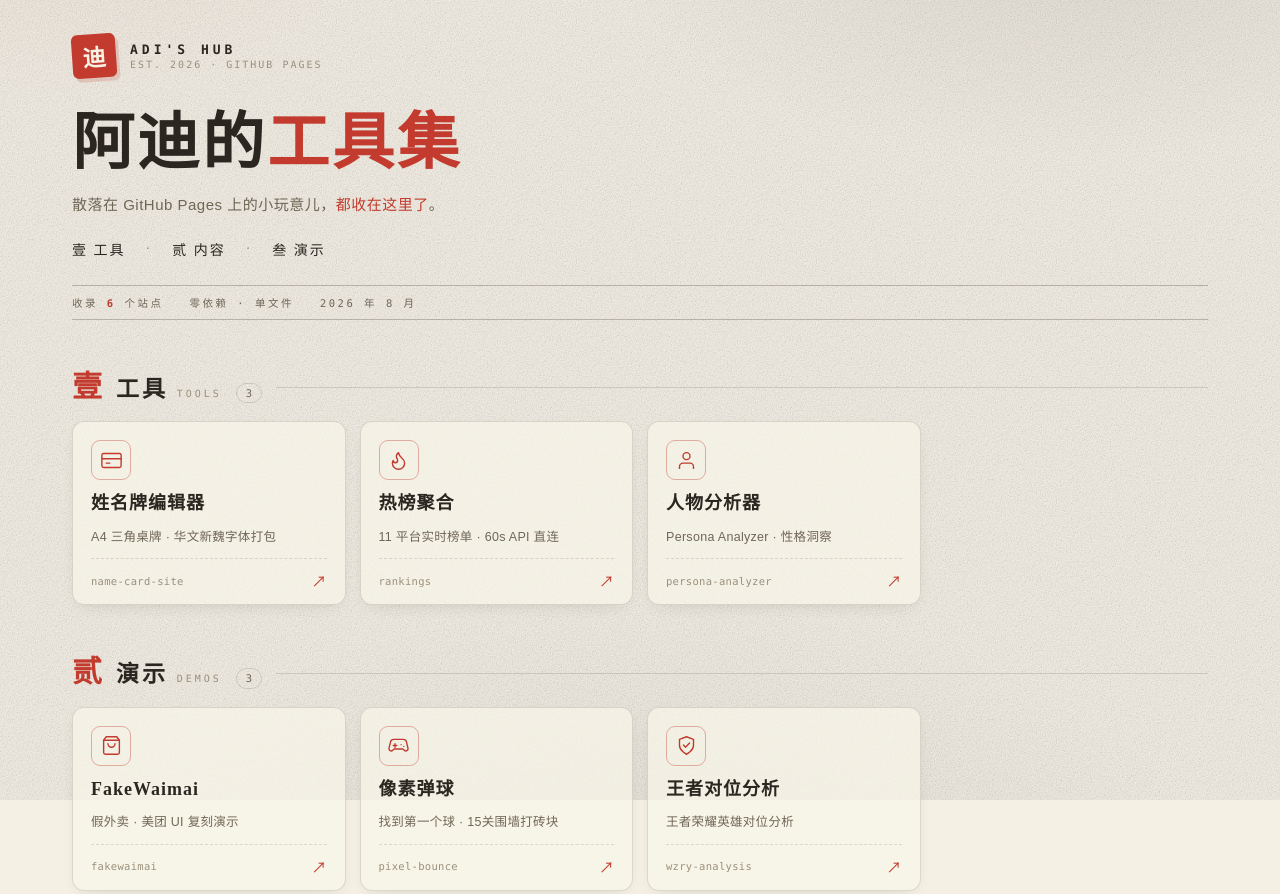
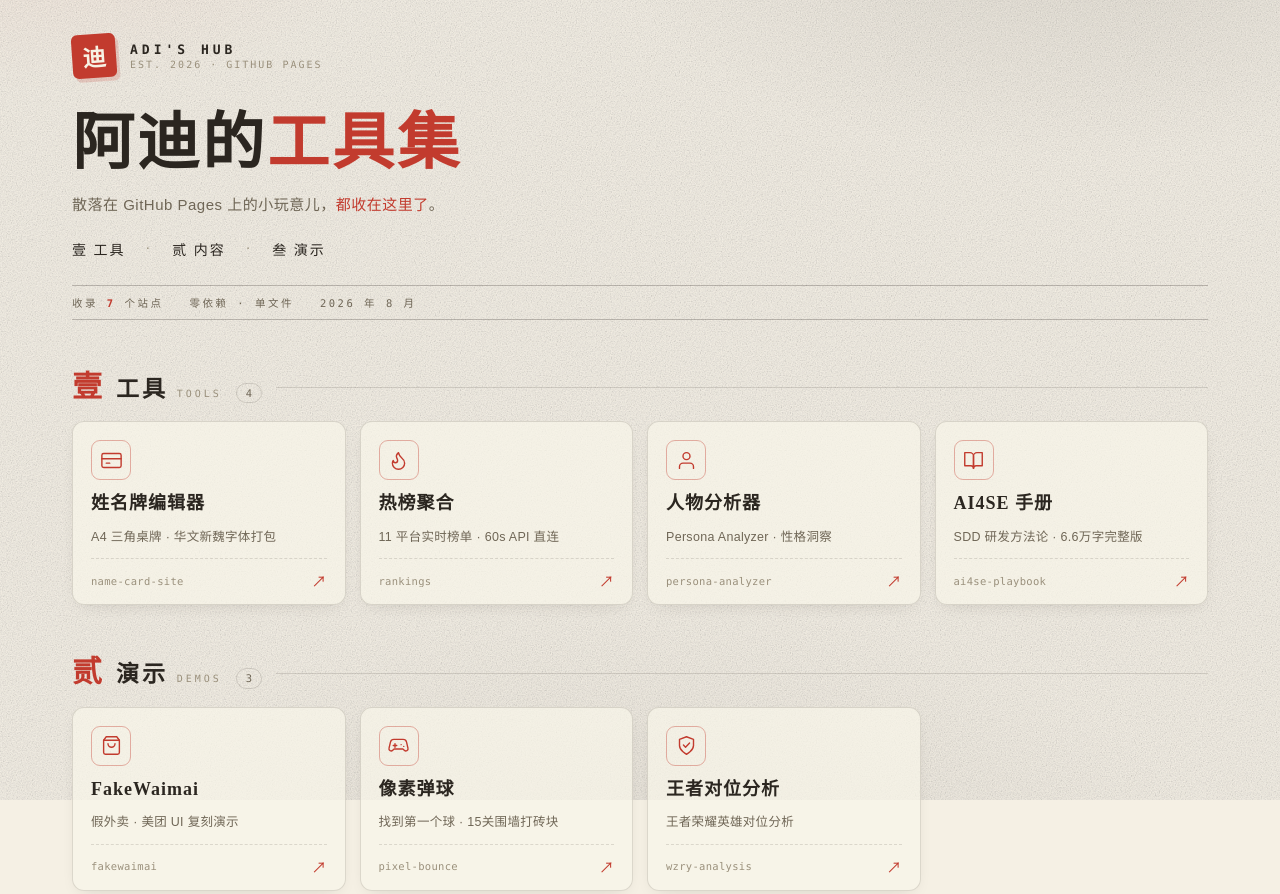
Before and after one commit to adihaha/hub, a plain HTML site: page index.html in a window 1280 px wide. Shown: the top 894 px of the page. Drawn offline with Linux system fonts and the light colour scheme.

Commit message:
update: 新增 AI4SE 手册入口(book图标)

```diff
--- a/index.html
+++ b/index.html
@@ -212,7 +212,8 @@ const CATS = [
     items:[
       {name:'姓名牌编辑器', desc:'A4 三角桌牌 · 华文新魏字体打包', repo:'name-card-site',    url:'https://adihaha.github.io/name-card-site/',      icon:'card'},
       {name:'热榜聚合',     desc:'11 平台实时榜单 · 60s API 直连', repo:'rankings',          url:'https://adihaha.github.io/rankings/',            icon:'flame'},
-      {name:'人物分析器',   desc:'Persona Analyzer · 性格洞察',   repo:'persona-analyzer',   url:'https://adihaha.github.io/persona-analyzer/',     icon:'user'}
+      {name:'人物分析器',   desc:'Persona Analyzer · 性格洞察',   repo:'persona-analyzer',   url:'https://adihaha.github.io/persona-analyzer/',     icon:'user'},
+      {name:'AI4SE 手册',   desc:'SDD 研发方法论 · 6.6万字完整版', repo:'ai4se-playbook',  url:'https://adihaha.github.io/ai4se-playbook/',        icon:'book'}
     ]
   },
   {
```
